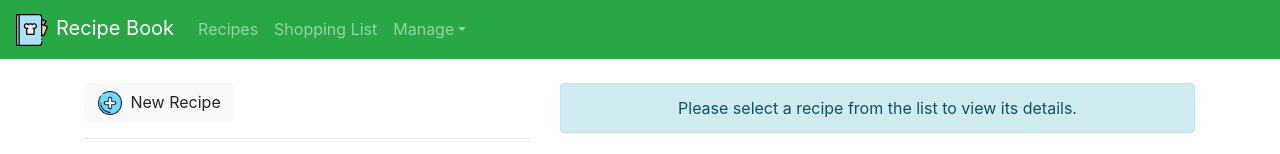
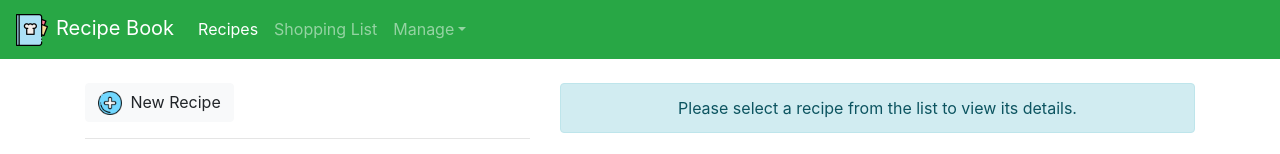
Before and after one commit to BekahT/meal-planner, an Angular app: page / in a window 1280 px wide. Shown: the top 154 px of the page. Built offline with nearby package versions, Linux system fonts and the light colour scheme.

Commit message:
add active class to selected page in headerR

```diff
--- a/src/app/header/header.component.html
+++ b/src/app/header/header.component.html
@@ -1,5 +1,5 @@
 <nav class="navbar navbar-expand-md navbar-dark bg-success mb-4">
-    <a class="navbar-brand" href="#"><img src="assets/recipe-book.png" alt="Recipe Book Icon" class="mr-2">Recipe
+    <a class="navbar-brand"><img src="assets/recipe-book.png" alt="Recipe Book Icon" class="mr-2">Recipe
         Book</a>
     <button class="navbar-toggler" type="button" data-toggle="collapse" data-target="#navbarNav"
         aria-controls="navbarNav" aria-expanded="false" aria-label="Toggle navigation">
@@ -8,10 +8,12 @@
     <div class="collapse navbar-collapse" id="navbarNav">
         <ul class="navbar-nav mr-auto">
             <li class="nav-item">
-                <a class="nav-link" href="#" (click)="onPageChanged('recipes')">Recipes</a>
+                <a class="nav-link" href="#" (click)="onPageChanged('recipes')"
+                [ngClass]="{'active': currentPage==='recipes'}">Recipes</a>
             </li>
             <li class="nav-item">
-                <a class="nav-link" href="#" (click)="onPageChanged('shoppingList')">Shopping List</a>
+                <a class="nav-link" href="#" (click)="onPageChanged('shoppingList')"
+                [ngClass]="{'active': currentPage==='shoppingList'}">Shopping List</a>
             </li>
             <li class="nav-item dropdown">
                 <a class="nav-link dropdown-toggle" href="#" id="navbarDropdown" role="button" data-toggle="dropdown"
```
